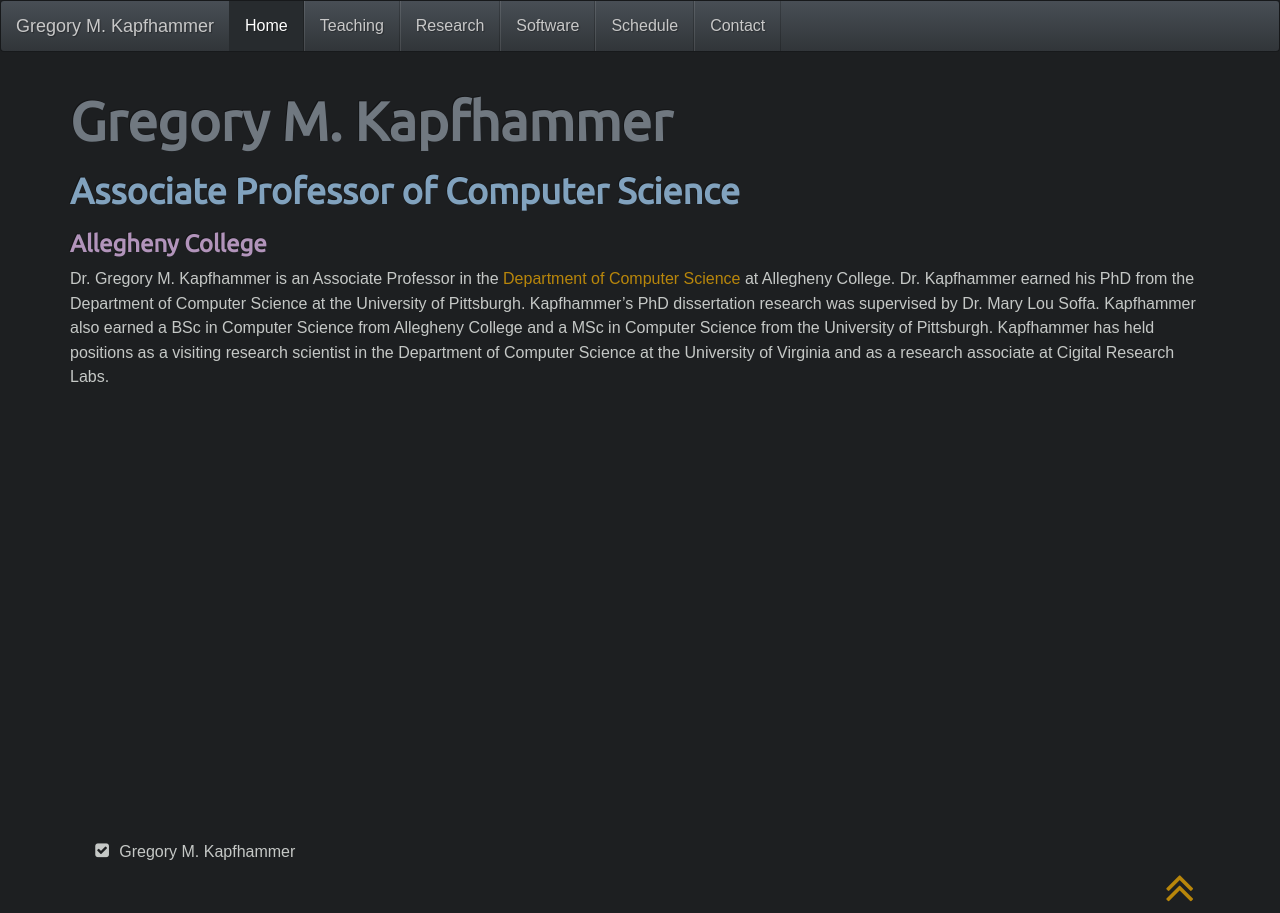
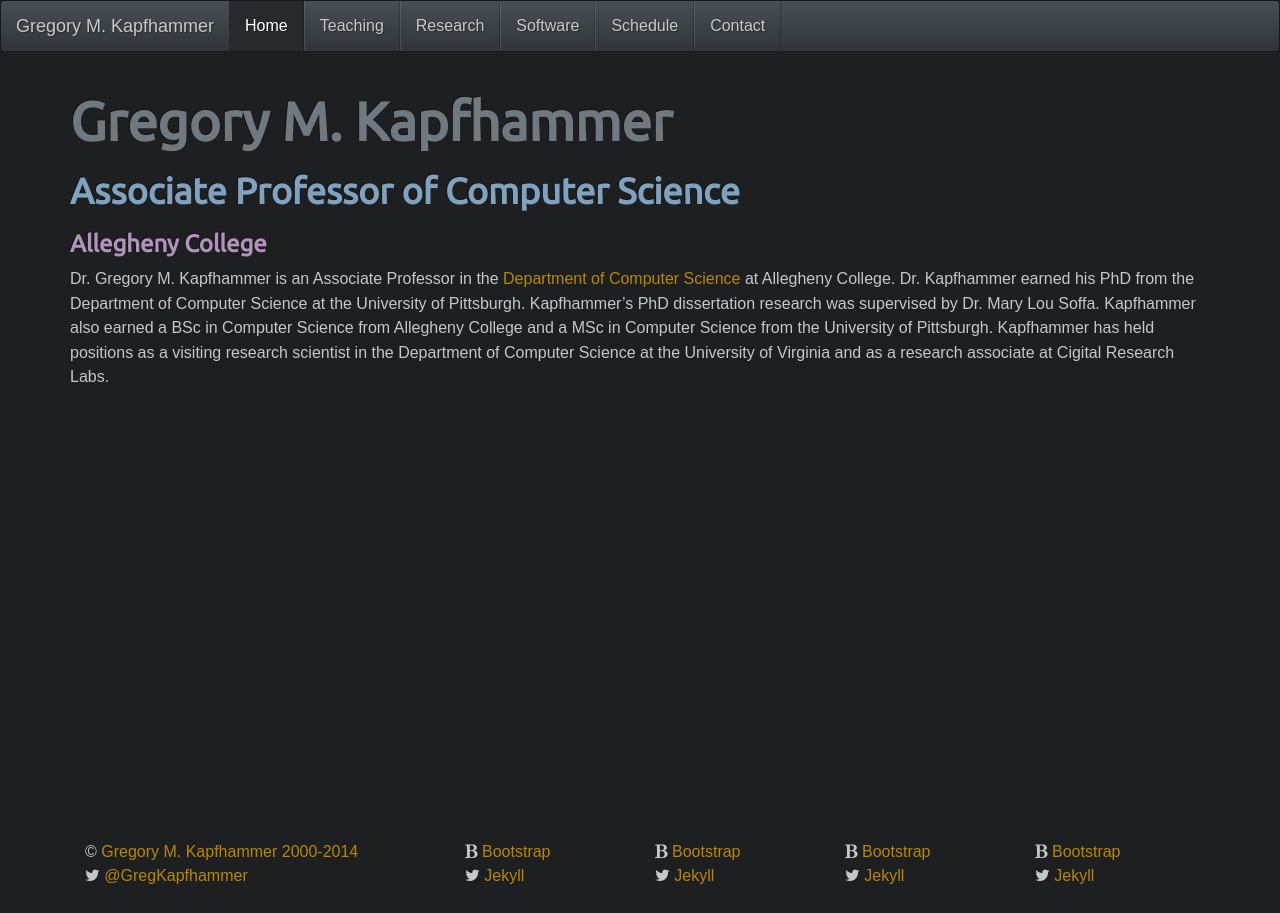
Before and after one commit to geerc/www, a Jekyll site: the page built from gkapfham/index.md, in a window 1280 px wide. Built offline with Jekyll 4.4.1, drawn with Linux system fonts in a browser that asks for light colours; nearby versions of some CDN libraries; some web fonts are replaced; Markdown is read by kramdown in place of the engine named in the settings; comment, search, counter and statistics services are not loaded.

Commit message:
Adding a rough draft of a reasonable template for footer. Finally close.

```diff
--- a/gkapfham/_layouts/defaults.html
+++ b/gkapfham/_layouts/defaults.html
@@ -66,16 +66,35 @@ ript>
     <!--     </div> -->
     <!-- </footer> -->
 
-    <div id="footer">
-        <div class="container">
-            <div class="col-lg-12">
-                <ul class="fa-ul">
-                    <li><i class="fa-li fa fa-check-square"></i>Gregory M. Kapfhammer</li>
-                    <li class="pull-right"><a href="#top"><i class="fa fa-angle-double-up fa-3x"></i></a></li>
-                </ul>
-            </div>
-      </div>
+<div id="footer">
+    <div class="container">
+        <div class="col-md-4">
+            &copy; <a href="http://www.cs.allegheny.edu/~gkapfham/">Gregory M. Kapfhammer 2000-2014</a> <br>
+            <i class="fa fa-twitter"></i> <a href="https://twitter.com/GregKapfhammer">@GregKapfhammer</a>
+        </div>
+        <div class="col-md-2">
+            <i class="fa fa-bold"></i> <a href="">Bootstrap</a> <br>
+            <i class="fa fa-twitter"></i> <a href="">Jekyll</a>
+        </div>
+        <div class="col-md-2">
+            <i class="fa fa-bold"></i> <a href="">Bootstrap</a> <br>
+            <i class="fa fa-twitter"></i> <a href="">Jekyll</a>
+        </div>
+        <div class="col-md-2">
+            <i class="fa fa-bold"></i> <a href="">Bootstrap</a> <br>
+            <i class="fa fa-twitter"></i> <a href="">Jekyll</a>
+        </div>
+        <div class="col-md-2">
+            <i class="fa fa-bold"></i> <a href="">Bootstrap</a> <br>
+            <i class="fa fa-twitter"></i> <a href="">Jekyll</a>
+        </div>
+
+
+
+        </div>
+
     </div>
+</div>
 
     <!-- Bootstrap core JavaScript
     ================================================== -->
```
